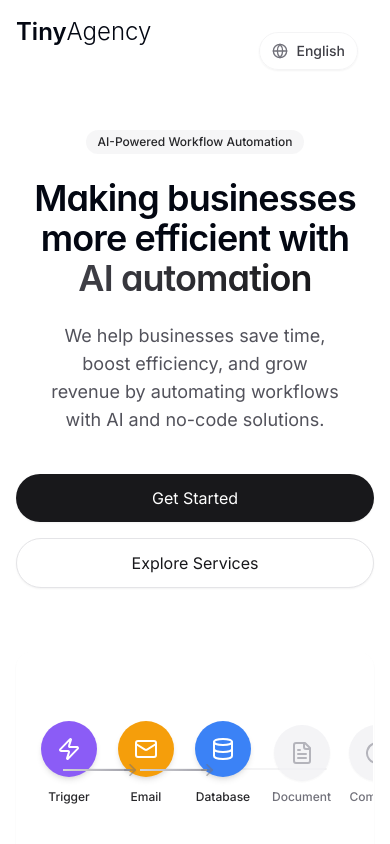
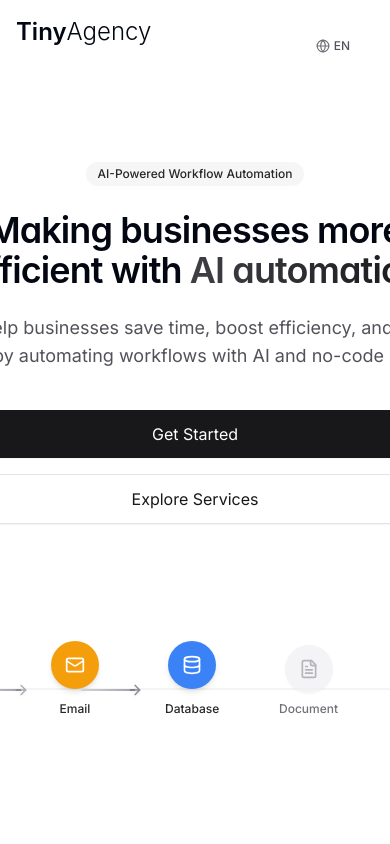
Before and after one commit to pete-life/tiny-agency, a React (Vite) app: page / in a window 390 px wide. Shown: the top 844 px of the page. Built offline with nearby package versions, Linux system fonts and the light colour scheme.

Commit message:
Fix UI layout issues
- Adjust language selector position and size.
- Improve responsiveness of workflow visualization.

```diff
--- a/src/components/sections/Hero.tsx
+++ b/src/components/sections/Hero.tsx
@@ -9,7 +9,7 @@ const Hero = () => {
   const { t } = useLanguage();
 
   return (
-    <section className="relative min-h-screen flex items-center justify-center pt-32 overflow-hidden">
+    <section className="relative min-h-screen flex items-center justify-center pt-40 md:pt-48 overflow-hidden">
       {/* Background gradient */}
       <div
         className="absolute inset-0 -z-10 bg-[linear-gradient(to_top,rgba(255,255,255,1)_60%,rgba(247,247,252,1)_100%)] fade-mask"
@@ -27,7 +27,7 @@ const Hero = () => {
       />
 
       {/* Language switcher (top right) */}
-      <div className="absolute top-8 right-8 z-10">
+      <div className="absolute top-8 right-8 md:right-16 z-30">
         <LanguageSwitcher />
       </div>
 
@@ -60,8 +60,10 @@ const Hero = () => {
         </div>
 
         <div className="animate-slide-up delay-300">
-          <GlassCard className="max-w-4xl mx-auto">
-            <WorkflowVisual />
+          <GlassCard className="max-w-4xl mx-auto overflow-hidden">
+            <div className="overflow-x-auto scrollbar-none">
+              <WorkflowVisual />
+            </div>
           </GlassCard>
         </div>
 
--- a/src/components/ui/LanguageSwitcher.tsx
+++ b/src/components/ui/LanguageSwitcher.tsx
@@ -1,5 +1,5 @@
 
-import { useState } from 'react';
+import { useState, useRef, useEffect } from 'react';
 import { useLanguage } from '@/contexts/LanguageContext';
 import { Globe } from 'lucide-react';
 import { cn } from '@/lib/utils';
@@ -7,6 +7,7 @@ import { cn } from '@/lib/utils';
 const LanguageSwitcher = () => {
   const { language, setLanguage } = useLanguage();
   const [isOpen, setIsOpen] = useState(false);
+  const dropdownRef = useRef<HTMLDivElement>(null);
 
   const toggleDropdown = () => setIsOpen(!isOpen);
 
@@ -16,30 +17,42 @@ const LanguageSwitcher = () => {
   };
 
   const getLanguageName = (lang: 'en' | 'da') => {
-    return lang === 'en' ? 'English' : 'Dansk';
+    return lang === 'en' ? 'EN' : 'DA';
   };
 
+  // Close dropdown when clicking outside
+  useEffect(() => {
+    const handleClickOutside = (event: MouseEvent) => {
+      if (dropdownRef.current && !dropdownRef.current.contains(event.target as Node)) {
+        setIsOpen(false);
+      }
+    };
+
+    document.addEventListener('mousedown', handleClickOutside);
+    return () => document.removeEventListener('mousedown', handleClickOutside);
+  }, []);
+
   return (
-    <div className="relative">
+    <div className="relative" ref={dropdownRef}>
       <button
         onClick={toggleDropdown}
-        className="flex items-center gap-2 px-3 py-2 rounded-full bg-white/80 backdrop-blur-sm border border-zinc-100 text-sm font-medium text-zinc-700 hover:text-zinc-900 hover:bg-white/95 shadow-sm transition-all"
+        className="flex items-center gap-1 px-2 py-1.5 rounded-full text-xs font-medium text-zinc-600 hover:text-zinc-900 hover:bg-white/80 backdrop-blur-sm transition-all"
         aria-expanded={isOpen}
         aria-haspopup="true"
       >
-        <Globe size={16} className="text-zinc-500" />
-        <span className="font-medium">{getLanguageName(language)}</span>
+        <Globe size={14} className="text-zinc-500" />
+        <span>{getLanguageName(language)}</span>
       </button>
 
       {isOpen && (
         <div
-          className="absolute right-0 mt-2 w-32 rounded-lg shadow-md bg-white/90 backdrop-blur-sm z-50 border border-zinc-100 overflow-hidden"
+          className="absolute right-0 mt-1 w-24 rounded-lg shadow-md bg-white/90 backdrop-blur-sm z-50 border border-zinc-100 overflow-hidden"
         >
           <div className="p-1">
             <button
               onClick={() => changeLanguage('en')}
               className={cn(
-                "flex w-full items-center px-3 py-2 text-sm rounded-md transition-colors",
+                "flex w-full items-center px-2 py-1.5 text-xs rounded-md transition-colors",
                 language === 'en'
                   ? "bg-zinc-100 text-zinc-900"
                   : "text-zinc-700 hover:bg-zinc-50 hover:text-zinc-900"
@@ -50,7 +63,7 @@ const LanguageSwitcher = () => {
             <button
               onClick={() => changeLanguage('da')}
               className={cn(
-                "flex w-full items-center px-3 py-2 text-sm rounded-md transition-colors",
+                "flex w-full items-center px-2 py-1.5 text-xs rounded-md transition-colors",
                 language === 'da'
                   ? "bg-zinc-100 text-zinc-900"
                   : "text-zinc-700 hover:bg-zinc-50 hover:text-zinc-900"
--- a/src/components/ui/WorkflowVisual.tsx
+++ b/src/components/ui/WorkflowVisual.tsx
@@ -33,7 +33,6 @@ const WorkflowNode = ({
 }: WorkflowNodeProps) => {
   const [visible, setVisible] = useState(false);
   const isActive = activeStep >= stepIndex;
-  const { t } = useLanguage();
 
   useEffect(() => {
     const timer = setTimeout(() => {
@@ -49,11 +48,11 @@ const WorkflowNode = ({
         "absolute transition-all duration-700 ease-out flex flex-col items-center",
         visible ? "opacity-100 translate-y-0" : "opacity-0 translate-y-4",
       )}
-      style={{ left: `${position * 25}%` }}
+      style={{ left: `${position}%` }}
     >
       <div
         className={cn(
-          "w-14 h-14 rounded-full flex items-center justify-center mb-2 transition-all duration-300",
+          "w-12 h-12 md:w-14 md:h-14 rounded-full flex items-center justify-center mb-2 transition-all duration-300",
           isActive ? "shadow-md scale-110" : "shadow-sm scale-100 opacity-80"
         )}
         style={{
@@ -69,7 +68,7 @@ const WorkflowNode = ({
         </div>
       </div>
       <span className={cn(
-        "text-xs font-medium transition-colors duration-300",
+        "text-xs font-medium transition-colors duration-300 whitespace-nowrap",
         isActive ? "text-zinc-800" : "text-zinc-500"
       )}>
         {label}
@@ -78,22 +77,25 @@ const WorkflowNode = ({
   );
 };
 
-const WorkflowArrow = ({ startPos, visible }: { startPos: number; visible: boolean }) => {
+const WorkflowArrow = ({ startPos, endPos, visible }: { startPos: number; endPos: number; visible: boolean }) => {
+  const arrowWidth = endPos - startPos - 10; // Adjust for node width
+
   return (
     <div
       className={cn(
         "absolute h-0.5 transition-all duration-700 ease-out flex items-center",
-        visible ? "w-[22%] opacity-100" : "w-0 opacity-0"
+        visible ? "opacity-100" : "w-0 opacity-0"
       )}
       style={{
-        left: `${startPos * 25 + 7}%`,
+        left: `${startPos + 5}%`, // Adjust start position
+        width: `${arrowWidth}%`,
         top: '25%',
         background: "linear-gradient(90deg, #d4d4d8 0%, #a1a1aa 100%)",
       }}
     >
       <div className={cn(
-        "absolute right-0 transition-all duration-500 animate-pulse",
-        visible ? "opacity-100" : "opacity-0"
+        "absolute right-0 transition-all duration-500",
+        visible ? "opacity-100 animate-pulse" : "opacity-0"
       )}>
         <ArrowRightIcon
           className="text-zinc-500"
@@ -101,7 +103,7 @@ const WorkflowArrow = ({ startPos, visible }: { startPos: number; visible: boole
             transform: "translateX(50%)",
             filter: "drop-shadow(0 1px 1px rgba(0,0,0,0.1))"
           }}
-          size={18}
+          size={16}
         />
       </div>
     </div>
@@ -120,16 +122,19 @@ const WorkflowVisual = () => {
     return () => clearInterval(interval);
   }, []);
 
+  // Calculate positions based on responsive spacing (5 nodes)
+  const nodePositions = [7, 26, 45, 64, 83];
+
   const nodes = [
-    { icon: <Zap size={24} />, label: t('workflow.trigger'), color: "#8B5CF6", position: 0, delay: 300, stepIndex: 0 },
-    { icon: <Mail size={24} />, label: t('workflow.email'), color: "#F59E0B", position: 1, delay: 800, stepIndex: 1 },
-    { icon: <Database size={24} />, label: t('workflow.database'), color: "#3B82F6", position: 2, delay: 1300, stepIndex: 2 },
-    { icon: <FileText size={24} />, label: t('workflow.document'), color: "#10B981", position: 3, delay: 1800, stepIndex: 3 },
-    { icon: <CheckCircle size={24} />, label: t('workflow.complete'), color: "#EC4899", position: 4, delay: 2300, stepIndex: 4 }
+    { icon: <Zap size={20} />, label: t('workflow.trigger'), color: "#8B5CF6", position: nodePositions[0], delay: 300, stepIndex: 0 },
+    { icon: <Mail size={20} />, label: t('workflow.email'), color: "#F59E0B", position: nodePositions[1], delay: 800, stepIndex: 1 },
+    { icon: <Database size={20} />, label: t('workflow.database'), color: "#3B82F6", position: nodePositions[2], delay: 1300, stepIndex: 2 },
+    { icon: <FileText size={20} />, label: t('workflow.document'), color: "#10B981", position: nodePositions[3], delay: 1800, stepIndex: 3 },
+    { icon: <CheckCircle size={20} />, label: t('workflow.complete'), color: "#EC4899", position: nodePositions[4], delay: 2300, stepIndex: 4 }
   ];
 
   return (
-    <div className="relative w-full h-44 my-12">
+    <div className="relative w-full min-w-[600px] h-44 my-8 md:my-10">
       {/* Connection line */}
       <div className="absolute left-[7%] right-[7%] top-[25%] h-0.5 bg-zinc-100 transform -translate-y-1/2 rounded-full"></div>
 
@@ -143,10 +148,10 @@ const WorkflowVisual = () => {
       ))}
 
       {/* Animated arrows */}
-      <WorkflowArrow startPos={0} visible={step > 0} />
-      <WorkflowArrow startPos={1} visible={step > 1} />
-      <WorkflowArrow startPos={2} visible={step > 2} />
-      <WorkflowArrow startPos={3} visible={step > 3} />
+      <WorkflowArrow startPos={nodePositions[0]} endPos={nodePositions[1]} visible={step > 0} />
+      <WorkflowArrow startPos={nodePositions[1]} endPos={nodePositions[2]} visible={step > 1} />
+      <WorkflowArrow startPos={nodePositions[2]} endPos={nodePositions[3]} visible={step > 2} />
+      <WorkflowArrow startPos={nodePositions[3]} endPos={nodePositions[4]} visible={step > 3} />
 
       {/* Animated notification */}
       <div
```
